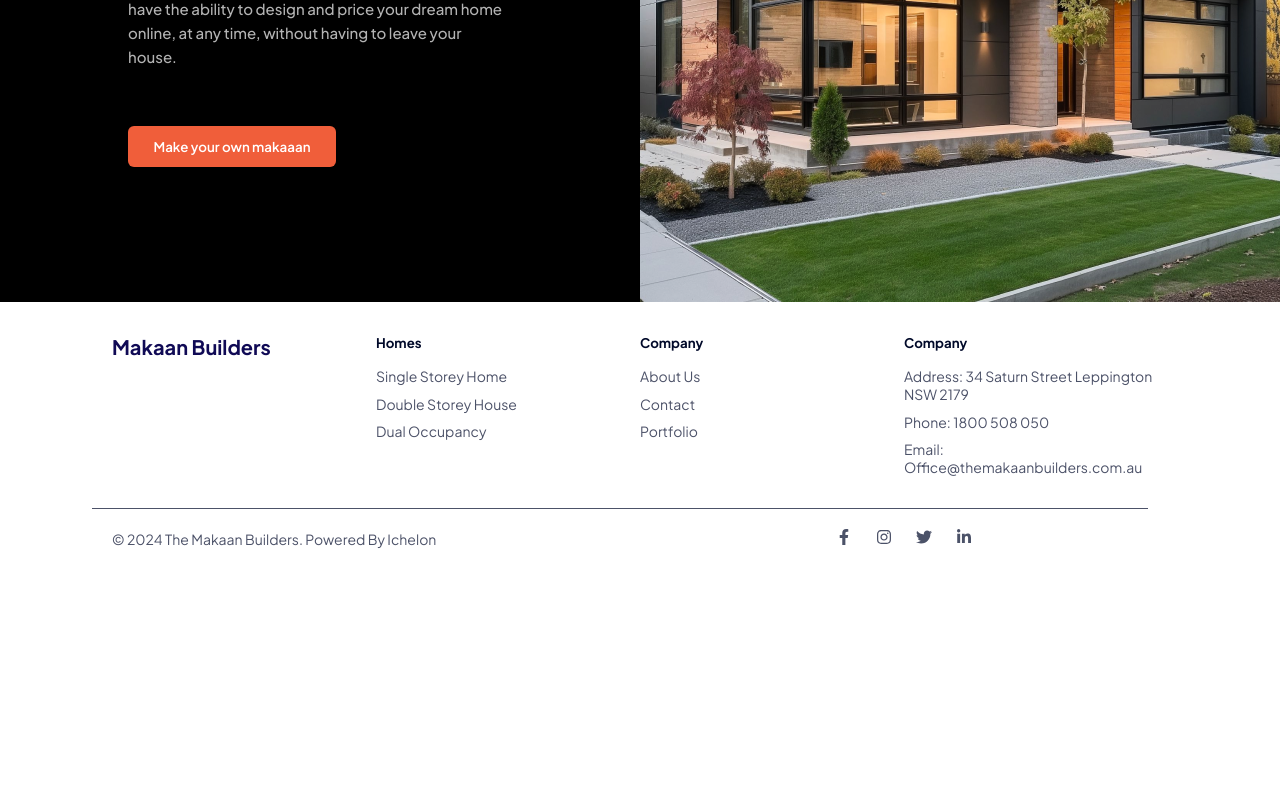
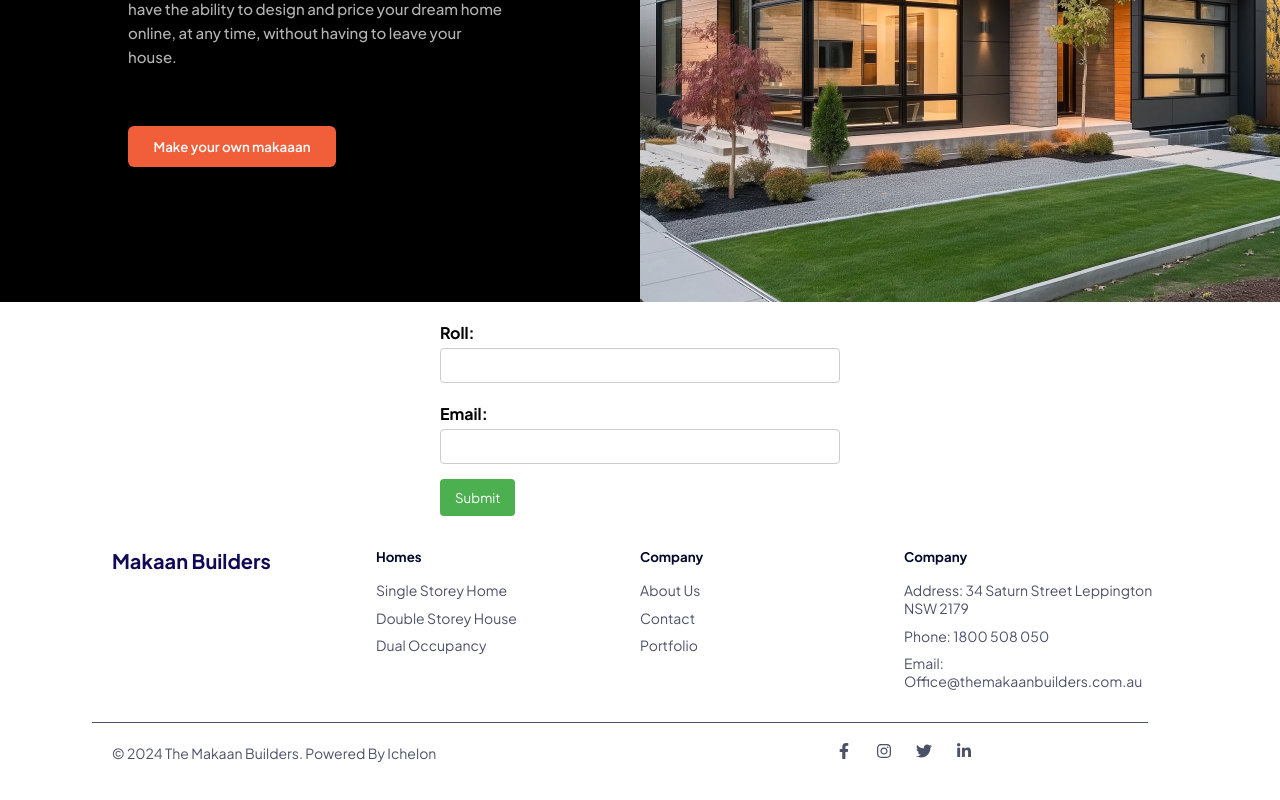
Before and after one commit to whereisfarukk/React-Practise, a React (Vite) app: page / in a window 1280 px wide. Shown: the part 3149-3949 px from the top of the page. Built offline with nearby package versions, Linux system fonts and the light colour scheme.

Commit message:
added form and test

```diff
--- a/src/App.jsx
+++ b/src/App.jsx
@@ -6,6 +6,7 @@ import Benefit from "./components/Benefit/Benefit";
 import TenantsAndLandloard from "./components/TenantsAndLandloard/TenantsAndLandloard";
 import TenantsAndLandloard2 from "./components/TenantsAndLandloard2/TenantsAndLandloard2";
 import Footer from "./components/Footer/Footer";
+import Form from "./components/Form/Form";
 const App = () => {
   return (
     <>
@@ -16,6 +17,7 @@ const App = () => {
         <Benefit />
         <TenantsAndLandloard />
         <TenantsAndLandloard2 />
+        <Form />
       </div>
       <Footer />
     </>
--- /dev/null
+++ b/src/components/Form/Form.css
@@ -0,0 +1,33 @@
+.form-container {
+    max-width: 400px;
+    margin: auto;
+    /* min-height: 100vh; */
+}
+
+.form-group {
+    margin-top: 20px;
+    margin-bottom: 15px;
+}
+
+.form-label {
+    display: block;
+    margin-bottom: 5px;
+    color: black;
+    font-weight: bold;
+}
+
+.form-input {
+    width: 100%;
+    padding: 8px;
+    border-radius: 4px;
+    border: 1px solid #ccc;
+}
+
+.form-button {
+    background-color: #4CAF50;
+    color: white;
+    padding: 10px 15px;
+    border: none;
+    border-radius: 4px;
+    cursor: pointer;
+}
--- /dev/null
+++ b/src/components/Form/Form.jsx
@@ -0,0 +1,41 @@
+import React, { useState } from "react";
+import "./Form.css";
+export default function Form() {
+  const handleSubmit = (e) => {
+    e.preventDefault();
+    // console.log("Form Submitted:", formData);
+  };
+  return (
+    <form onSubmit={handleSubmit} className="form-container" aria-label="form">
+      <div className="form-group">
+        <label htmlFor="roll" className="form-label">
+          Roll:
+        </label>
+        <input
+          type="text"
+          id="roll"
+          name="roll"
+          className="form-input"
+          required
+        />
+      </div>
+
+      <div className="form-group">
+        <label htmlFor="email" className="form-label">
+          Email:
+        </label>
+        <input
+          type="email"
+          id="email"
+          name="email"
+          className="form-input"
+          required
+        />
+      </div>
+
+      <button type="submit" className="form-button">
+        Submit
+      </button>
+    </form>
+  );
+}
```
Also changed, not shown: 1 other file (tests, documents, lock files or other folders).
